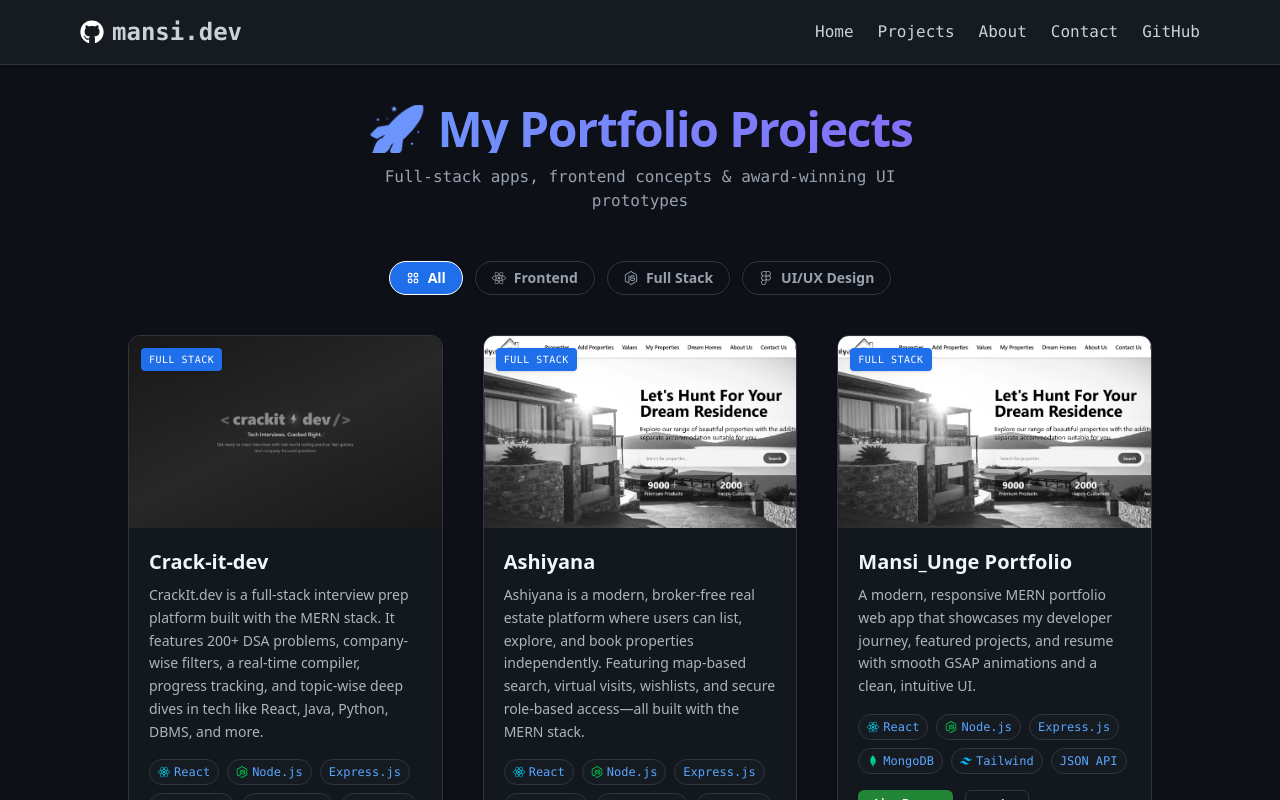
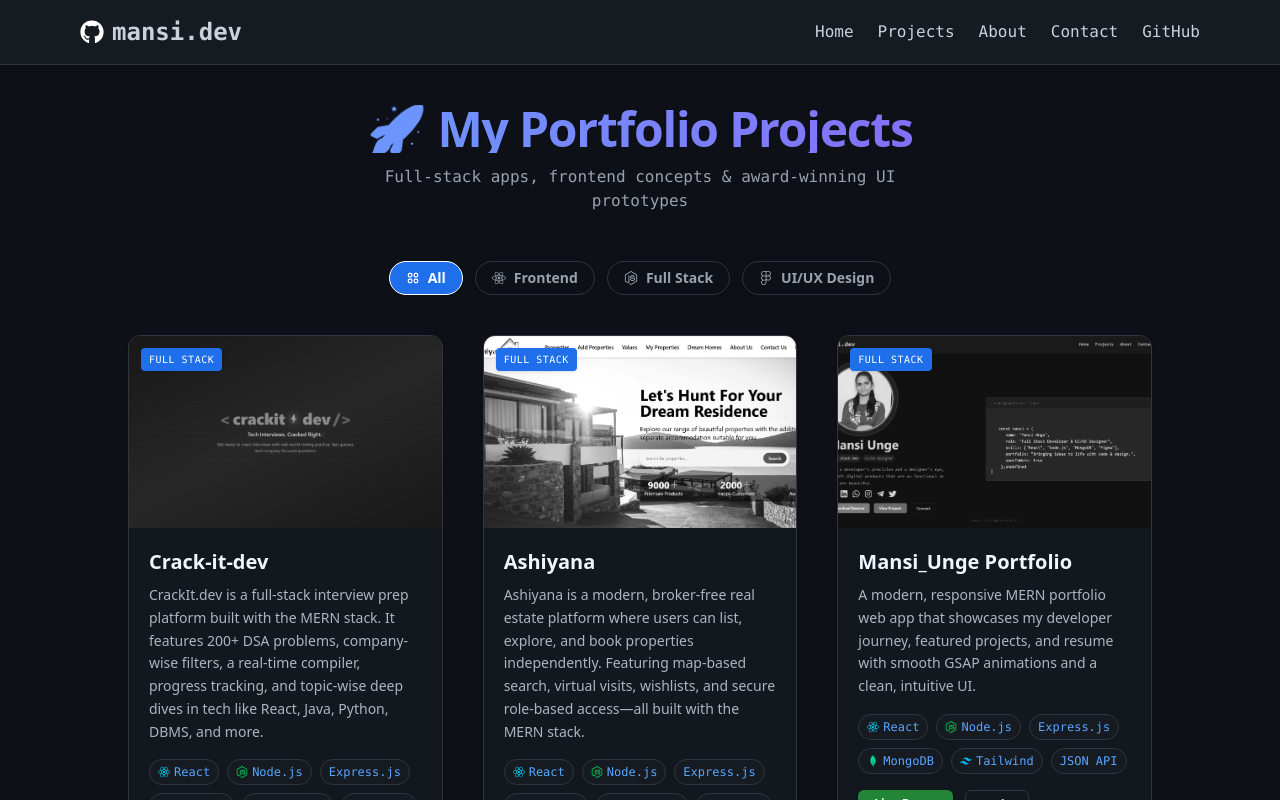
Before and after one commit to Mansi-unge/Portfolio, a React (Vite) app: page /projects in a window 1280 px wide. Shown: the top 800 px of the page. Built offline with nearby package versions, Linux system fonts and the light colour scheme.

Commit message:
Update Projects.js

```diff
--- a/src/components/Projects.js
+++ b/src/components/Projects.js
@@ -22,7 +22,7 @@ const projects = [
     title: "Mansi_Unge Portfolio",
     description: "A modern, responsive MERN portfolio web app that showcases my developer journey, featured projects, and resume with smooth GSAP animations and a clean, intuitive UI.",
     tech: ["React", "Node.js" , "Express.js", "MongoDB", "Tailwind", "JSON API"],
-    image: "/Ashiyana.png",
+    image: "/Portfolio.png",
     live: "https://mansiungeportfolio.vercel.app/",
     code: "https://github.com/Mansi-unge/Portfolio.git",
   },
```
